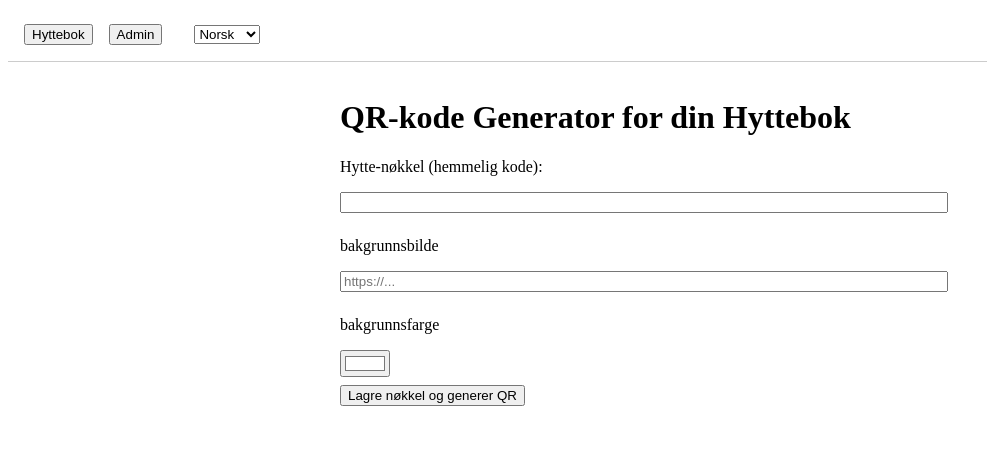
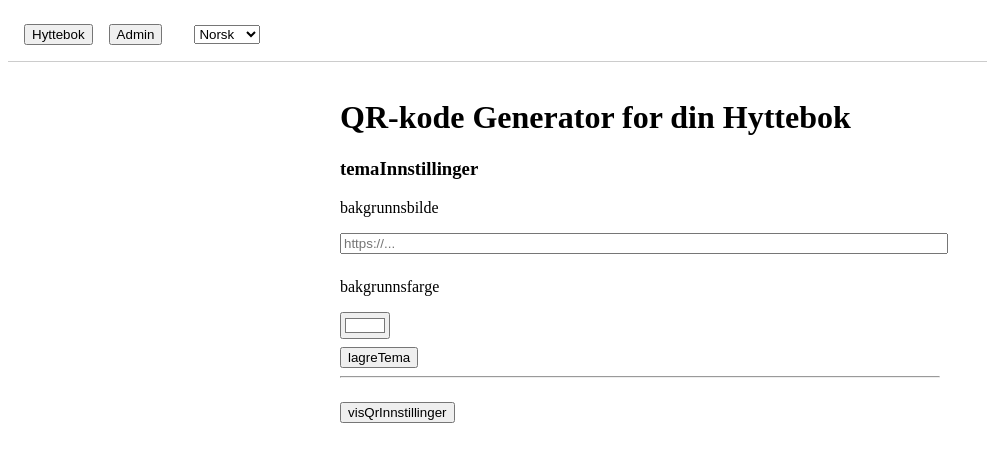
Before and after one commit to Hypermicro-code/Hyttebok, a React (Create React App) app: page / in a window 1280 px wide. Both pictures are taken after a click on the button "Admin". Shown: the top 462 px of the page, without its empty margins (0-987 px from the left). Built offline with nearby package versions, Linux system fonts and the light colour scheme; no server answers; the database is empty; the HTML template or start-up script is replaced by a standard one.

Commit message:
Update AdminQRConfig.js

```diff
--- a/src/AdminQRConfig.js
+++ b/src/AdminQRConfig.js
@@ -8,8 +8,9 @@ export default function AdminQRConfig({ t }) {
     const [bakgrunnsbilde, setBakgrunnsbilde] = useState('');
     const [bakgrunnsfarge, setBakgrunnsfarge] = useState('#ffffff');
     const [qrDataUrl, setQrDataUrl] = useState('');
-    const [netlifyUrl] = useState('https://hyttebok.netlify.app');
+    const [netlifyUrl] = useState('https://din-hyttebok.netlify.app');
     const [fullUrl, setFullUrl] = useState('');
+    const [visQRinnstillinger, setVisQRinnstillinger] = useState(false);
 
     useEffect(() => {
         const hentConfig = async () => {
@@ -20,18 +21,13 @@ export default function AdminQRConfig({ t }) {
                 setHytteKey(data.hytteKey || '');
                 setBakgrunnsbilde(data.bakgrunnsbilde || '');
                 setBakgrunnsfarge(data.bakgrunnsfarge || '#ffffff');
+                genererQR(data.hytteKey);
             }
         };
         hentConfig();
     }, []);
 
-    useEffect(() => {
-        if (hytteKey) {
-            genererQR(hytteKey);
-        }
-    }, [hytteKey]);
-
-    const lagreConfig = async () => {
+    const lagreNokkelOgQR = async () => {
         if (!hytteKey.trim()) {
             alert(t('hytteNokkel') + ' ' + t('melding'));
             return;
@@ -49,7 +45,21 @@ export default function AdminQRConfig({ t }) {
         }
     };
 
+    const lagreTema = async () => {
+        try {
+            await setDoc(doc(db, 'config', 'hytte1'), {
+                hytteKey,
+                bakgrunnsbilde,
+                bakgrunnsfarge
+            });
+            alert(t('lagreTema'));
+        } catch (error) {
+            alert('Feil ved lagring: ' + error.message);
+        }
+    };
+
     const genererQR = (key) => {
+        if (!key) return;
         const fullUrl = `${netlifyUrl}?hytteKey=${key}`;
         setFullUrl(fullUrl);
         const qr = new QRious({
@@ -71,9 +81,7 @@ export default function AdminQRConfig({ t }) {
         <div style={{ maxWidth: '600px', margin: 'auto', padding: '1rem' }}>
             <h1>{t('adminTittel')}</h1>
 
-            <p>{t('hytteNokkel')}</p>
-            <input type="text" value={hytteKey} onChange={(e) => setHytteKey(e.target.value)} style={{ width: '100%', marginBottom: '0.5rem' }} />
-
+            <h3>{t('temaInnstillinger')}</h3>
             <p>{t('bakgrunnsbilde')}</p>
             <input type="text" value={bakgrunnsbilde} onChange={(e) => setBakgrunnsbilde(e.target.value)} style={{ width: '100%', marginBottom: '0.5rem' }} placeholder="https://..." />
 
@@ -81,7 +89,20 @@ export default function AdminQRConfig({ t }) {
             <input type="color" value={bakgrunnsfarge} onChange={(e) => setBakgrunnsfarge(e.target.value)} style={{ marginBottom: '0.5rem' }} />
 
             <br />
-            <button onClick={lagreConfig}>{t('lagreNokkel')}</button>
+            <button onClick={lagreTema}>{t('lagreTema')}</button>
+
+            <hr />
+
+            <button onClick={() => setVisQRinnstillinger(!visQRinnstillinger)} style={{ marginTop: '1rem' }}>
+                {visQRinnstillinger ? t('skjulQrInnstillinger') : t('visQrInnstillinger')}
+            </button>
+
+            {visQRinnstillinger && (
+                <div style={{ marginTop: '1rem', padding: '1rem', border: '1px solid #ccc' }}>
+                    <p>{t('hytteNokkel')}</p>
+                    <input type="text" value={hytteKey} onChange={(e) => setHytteKey(e.target.value)} style={{ width: '100%', marginBottom: '0.5rem' }} />
+
+                    <button onClick={lagreNokkelOgQR}>{t('lagreNokkel')}</button>
 
                     {qrDataUrl && (
                         <>
@@ -92,5 +113,7 @@ export default function AdminQRConfig({ t }) {
                         </>
                     )}
                 </div>
+            )}
+        </div>
     );
 }
```
Lines whose indentation alone changed are shown as unchanged.
